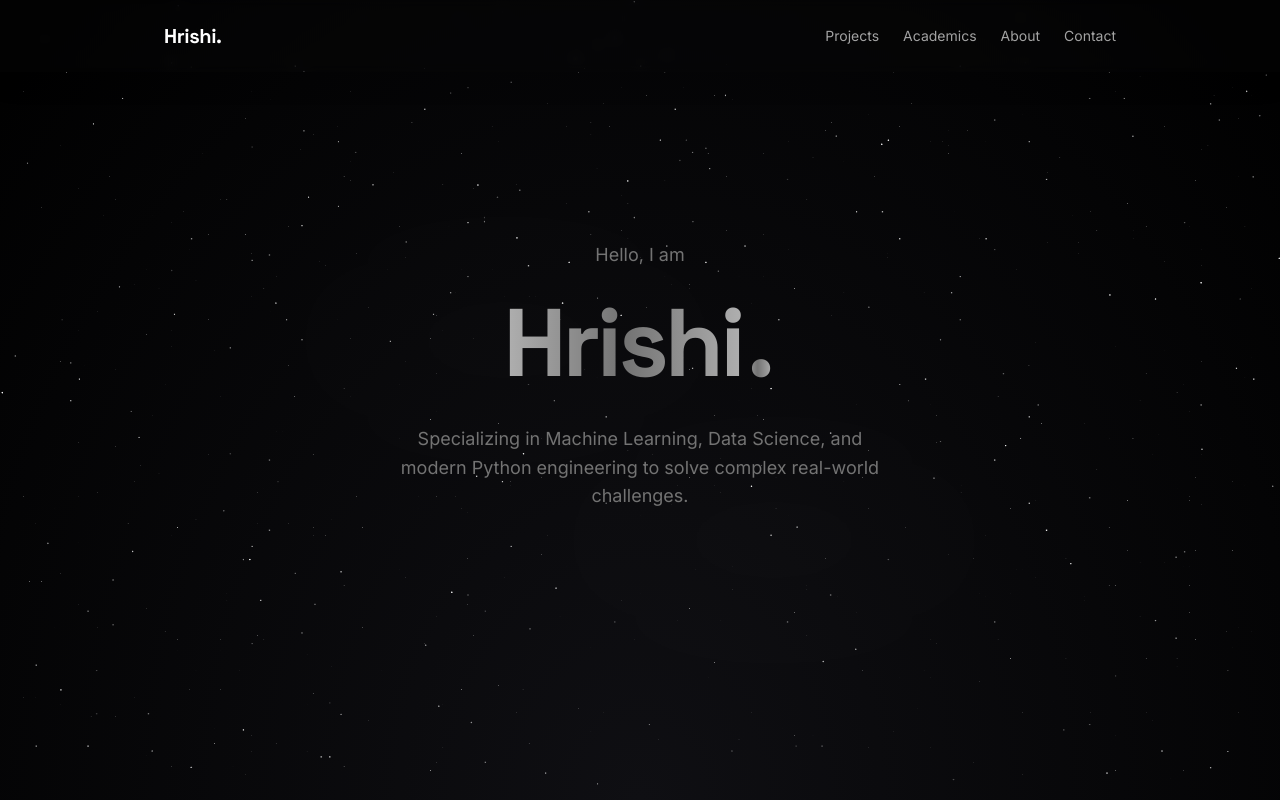
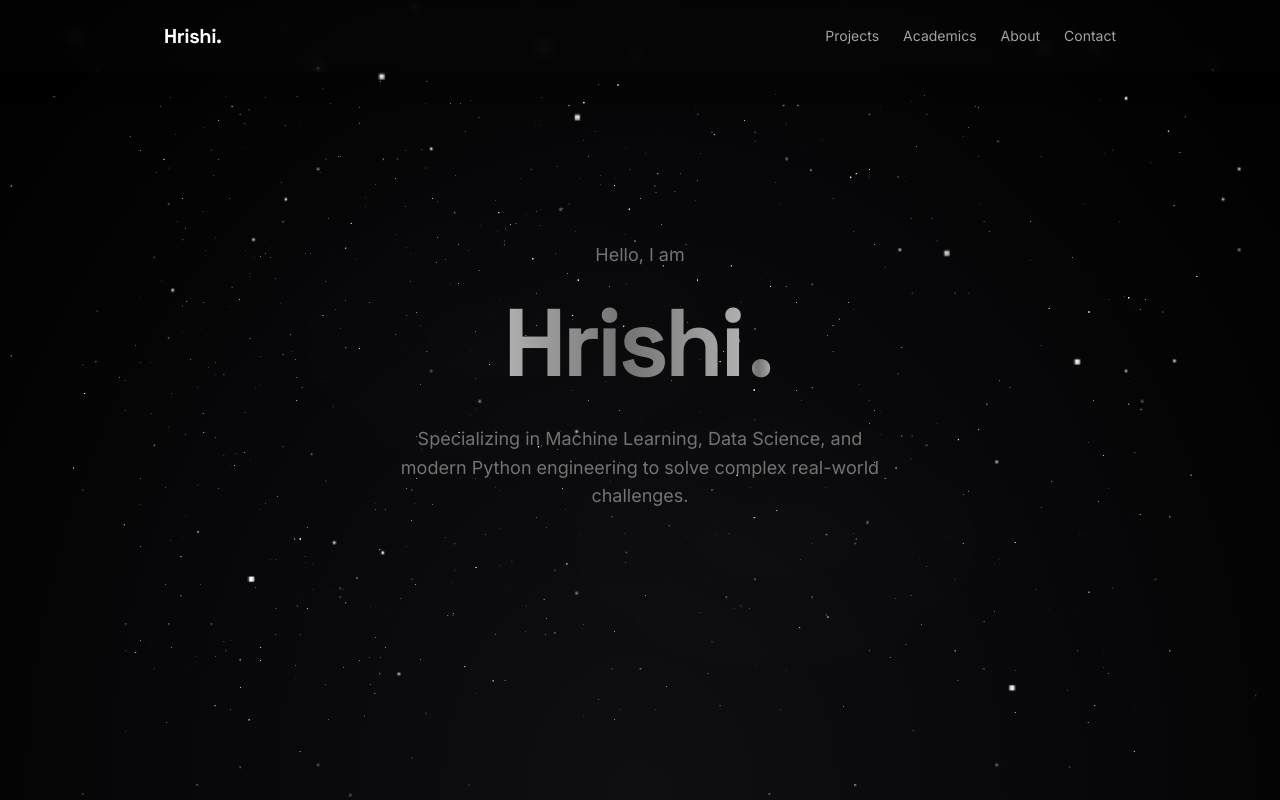
Before and after one commit to h-rishi16/hrishi-portfolio, a React app: page / in a window 1280 px wide. Shown: the top 800 px of the page. Built offline with nearby package versions, Linux system fonts and the light colour scheme; the HTML template or start-up script is replaced by a standard one.

Commit message:
Revert "fix(stars): resolve camera plane clipping blocks and scroll jitter"
This reverts commit 81714eefe1ad7084f61f85400f9bec8d4567aac7.

```diff
--- a/src/components/Stars.jsx
+++ b/src/components/Stars.jsx
@@ -12,23 +12,6 @@ const generateShadows = (count) => {
 const SHADOWS_1 = generateShadows(600);
 const SHADOWS_2 = generateShadows(250);
 const SHADOWS_3 = generateShadows(100);
-
-// Smooth depth-fade curve:
-// 1. Spawns invisibly at -1000px and blooms in smoothly until -650px (zero popping)
-// 2. Stays at full brightness throughout mid-ground travel (-650px to +100px)
-// 3. Dissolves away cleanly (+100px to +350px) well before the camera eye (perspective: 600px)
-const getLayerOpacity = (z) => {
-  if (z < -650) {
-    return Math.max(0, (z + 1000) / 350);
-  }
-  if (z <= 100) {
-    return 1;
-  }
-  if (z < 350) {
-    return Math.max(0, (350 - z) / 250);
-  }
-  return 0;
-};
 
 const Stars = () => {
   const layer1Refs = useRef([]);
@@ -78,31 +61,26 @@ const Stars = () => {
       scrollVelocity = scrollVelocity * 0.85 + scrollDelta * 0.15;
 
       const dt = delta / 1000;
-      // Clamp scroll thrust to prevent violent z-jumps and compositor stutter
-      const rawThrust = scrollVelocity * 15;
-      const thrust = Math.min(Math.max(rawThrust, -50), 300);
+      let thrust = scrollVelocity * 20;
 
       if (eggStateRef.current !== 'suck' && eggStateRef.current !== 'supernova_charge') {
         z1 = (z1 + (10 + thrust) * dt) % 2000;
-        z2 = (z2 + (20 + thrust * 2) * dt) % 2000;
-        z3 = (z3 + (40 + thrust * 4) * dt) % 2000;
+        z2 = (z2 + (20 + thrust * 3) * dt) % 2000;
+        z3 = (z3 + (40 + thrust * 8) * dt) % 2000;
 
         if (z1 < 0) z1 += 2000;
         if (z2 < 0) z2 += 2000;
         if (z3 < 0) z3 += 2000;
 
-        const updateLayer = (refs, z) => {
-          refs.forEach((ref, i) => {
-            if (!ref) return;
-            const layerZ = ((z + i * 1000) % 2000) - 1000;
-            ref.style.transform = `translateZ(${layerZ}px)`;
-            ref.style.opacity = getLayerOpacity(layerZ);
-          });
-        };
-
-        updateLayer(layer1Refs.current, z1);
-        updateLayer(layer2Refs.current, z2);
-        updateLayer(layer3Refs.current, z3);
+        layer1Refs.current.forEach((ref, i) => {
+          if (ref) ref.style.transform = `translateZ(${((z1 + i * 1000) % 2000) - 1000}px)`;
+        });
+        layer2Refs.current.forEach((ref, i) => {
+          if (ref) ref.style.transform = `translateZ(${((z2 + i * 1000) % 2000) - 1000}px)`;
+        });
+        layer3Refs.current.forEach((ref, i) => {
+          if (ref) ref.style.transform = `translateZ(${((z3 + i * 1000) % 2000) - 1000}px)`;
+        });
       }
 
       rafId = requestAnimationFrame(tick);
@@ -121,31 +99,31 @@ const Stars = () => {
       >
         {/* Layer 1 - Slowest */}
         <div style={{ position: 'absolute', inset: 0, perspective: '600px' }}>
-          <div ref={el => layer1Refs.current[0] = el} style={{ position: 'absolute', inset: 0, willChange: 'transform, opacity' }}>
-            <div style={{ position: 'absolute', width: '1px', height: '1px', borderRadius: '50%', boxShadow: SHADOWS_1, background: 'transparent' }} />
+          <div ref={el => layer1Refs.current[0] = el} style={{ position: 'absolute', inset: 0, willChange: 'transform' }}>
+            <div style={{ position: 'absolute', width: '1px', height: '1px', boxShadow: SHADOWS_1, background: 'transparent' }} />
           </div>
-          <div ref={el => layer1Refs.current[1] = el} style={{ position: 'absolute', inset: 0, willChange: 'transform, opacity' }}>
-            <div style={{ position: 'absolute', width: '1px', height: '1px', borderRadius: '50%', boxShadow: SHADOWS_1, background: 'transparent' }} />
+          <div ref={el => layer1Refs.current[1] = el} style={{ position: 'absolute', inset: 0, willChange: 'transform' }}>
+            <div style={{ position: 'absolute', width: '1px', height: '1px', boxShadow: SHADOWS_1, background: 'transparent' }} />
           </div>
         </div>
 
         {/* Layer 2 - Medium */}
         <div style={{ position: 'absolute', inset: 0, perspective: '600px' }}>
-          <div ref={el => layer2Refs.current[0] = el} style={{ position: 'absolute', inset: 0, willChange: 'transform, opacity' }}>
-            <div style={{ position: 'absolute', width: '2px', height: '2px', borderRadius: '50%', boxShadow: SHADOWS_2, background: 'transparent' }} />
+          <div ref={el => layer2Refs.current[0] = el} style={{ position: 'absolute', inset: 0, willChange: 'transform' }}>
+            <div style={{ position: 'absolute', width: '2px', height: '2px', boxShadow: SHADOWS_2, background: 'transparent' }} />
           </div>
-          <div ref={el => layer2Refs.current[1] = el} style={{ position: 'absolute', inset: 0, willChange: 'transform, opacity' }}>
-            <div style={{ position: 'absolute', width: '2px', height: '2px', borderRadius: '50%', boxShadow: SHADOWS_2, background: 'transparent' }} />
+          <div ref={el => layer2Refs.current[1] = el} style={{ position: 'absolute', inset: 0, willChange: 'transform' }}>
+            <div style={{ position: 'absolute', width: '2px', height: '2px', boxShadow: SHADOWS_2, background: 'transparent' }} />
           </div>
         </div>
 
         {/* Layer 3 - Fastest */}
         <div style={{ position: 'absolute', inset: 0, perspective: '600px' }}>
-          <div ref={el => layer3Refs.current[0] = el} style={{ position: 'absolute', inset: 0, willChange: 'transform, opacity' }}>
-            <div style={{ position: 'absolute', width: '3px', height: '3px', borderRadius: '50%', boxShadow: SHADOWS_3, background: 'transparent' }} />
+          <div ref={el => layer3Refs.current[0] = el} style={{ position: 'absolute', inset: 0, willChange: 'transform' }}>
+            <div style={{ position: 'absolute', width: '3px', height: '3px', boxShadow: SHADOWS_3, background: 'transparent' }} />
           </div>
-          <div ref={el => layer3Refs.current[1] = el} style={{ position: 'absolute', inset: 0, willChange: 'transform, opacity' }}>
-            <div style={{ position: 'absolute', width: '3px', height: '3px', borderRadius: '50%', boxShadow: SHADOWS_3, background: 'transparent' }} />
+          <div ref={el => layer3Refs.current[1] = el} style={{ position: 'absolute', inset: 0, willChange: 'transform' }}>
+            <div style={{ position: 'absolute', width: '3px', height: '3px', boxShadow: SHADOWS_3, background: 'transparent' }} />
           </div>
         </div>
       </motion.div>
```
